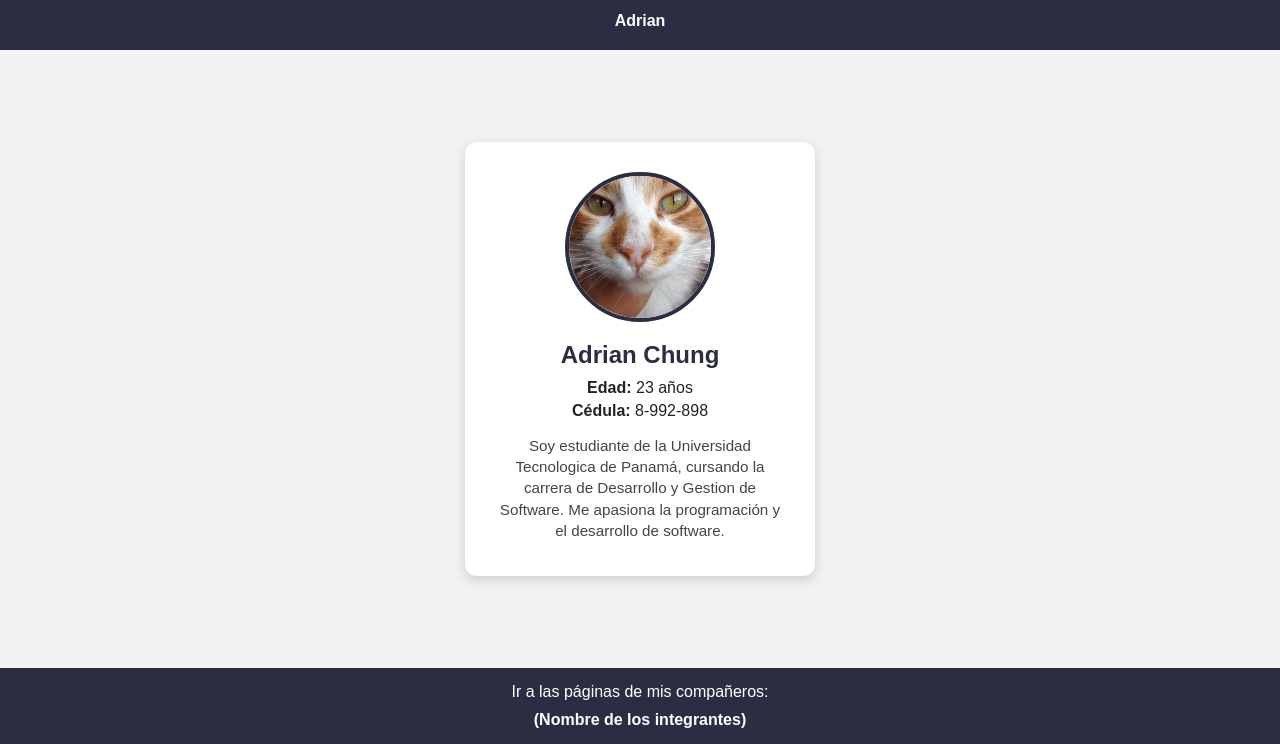
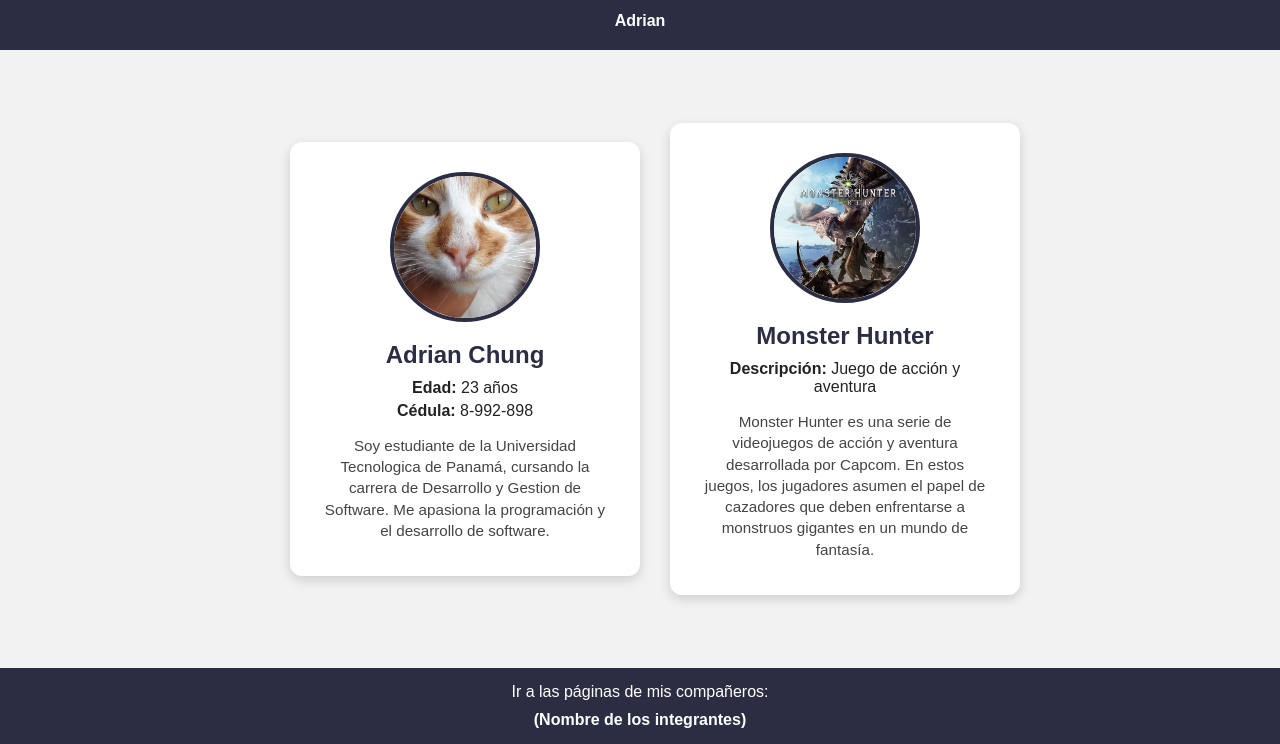
Before and after one commit to wacachungo/Taller_Practico, a plain HTML site: page Frontend/index.html in a window 1280 px wide. Shown: the part 56-800 px from the top of the page. Drawn offline with Linux system fonts and the light colour scheme.

Commit message:
feat: Se agrego una nueva card al index y se agrego una imagen a la carpeta de imagenes

```diff
--- a/Frontend/index.html
+++ b/Frontend/index.html
@@ -27,6 +27,17 @@
         Me apasiona la programación y el desarrollo de software.
       </p>
     </div>
+    <div class="card">
+      <img src="../imagenes/monster-hunter.webp" alt="video de Persona 1">
+      <h2>Monster Hunter</h2>
+      <p><strong>Descripción:</strong> Juego de acción y aventura</p>
+      <p class="bio">
+        Monster Hunter es una serie de videojuegos de acción y aventura desarrollada por Capcom.
+        En estos juegos, los jugadores asumen el papel de cazadores que deben enfrentarse a monstruos
+        gigantes en un mundo de fantasía.
+
+      </p>
+    </div>
   </main>
   <footer>
     <p>Ir a las páginas de mis compañeros:</p>
--- a/Frontend/style.css
+++ b/Frontend/style.css
@@ -66,6 +66,7 @@ main {
   max-width: 350px;
   text-align: center;
   transition: transform 0.3s ease;
+  margin-left: 30px;
 }
 
 .card:hover {
```
Also changed, not shown: imagenes/monster-hunter.webp (added).
